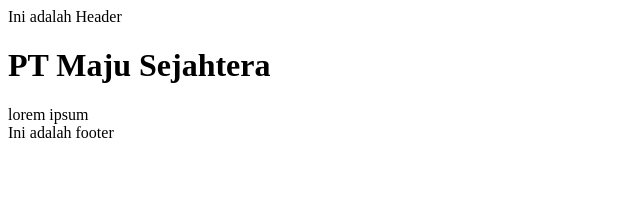
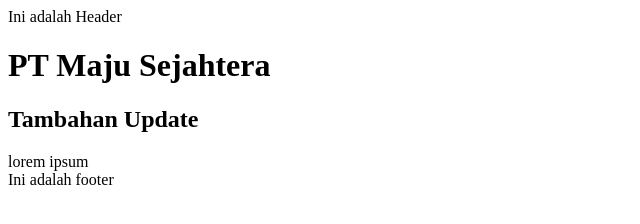
Before and after one commit to ikhwandev/CompanyProfile, a plain HTML site: page index.html in a window 1280 px wide. Shown: the whole page, without its empty margins (0-640 px from the left). Drawn offline with Linux system fonts and the light colour scheme.

Commit message:
Perubahan Index HTML

```diff
--- a/index.html
+++ b/index.html
@@ -10,6 +10,8 @@
 
     <h1>PT Maju Sejahtera</h1>
 
+    <h2>Tambahan Update</h2>
+
     <div>lorem ipsum</div>
 
     <footer>Ini adalah footer</footer>
```
